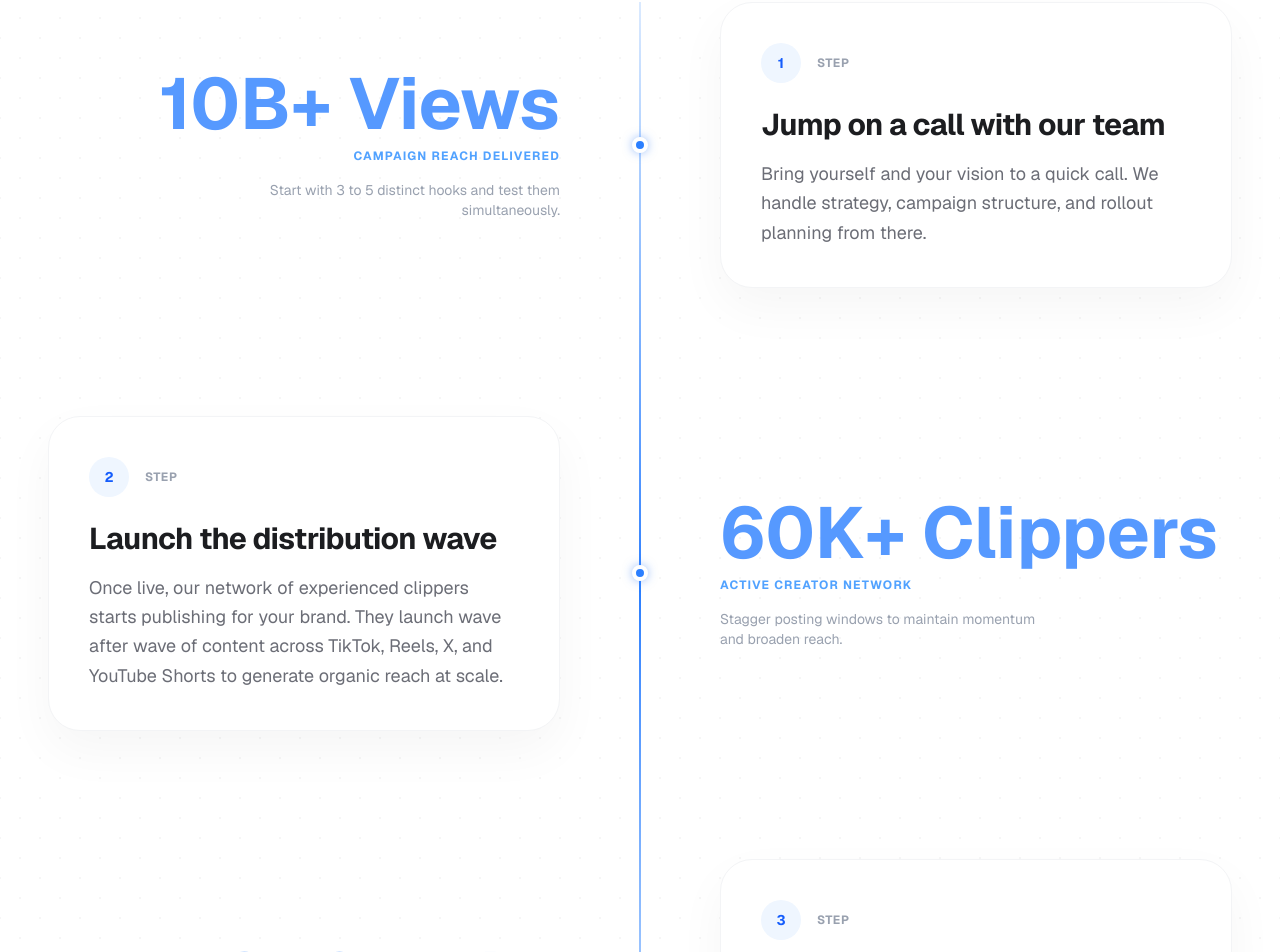
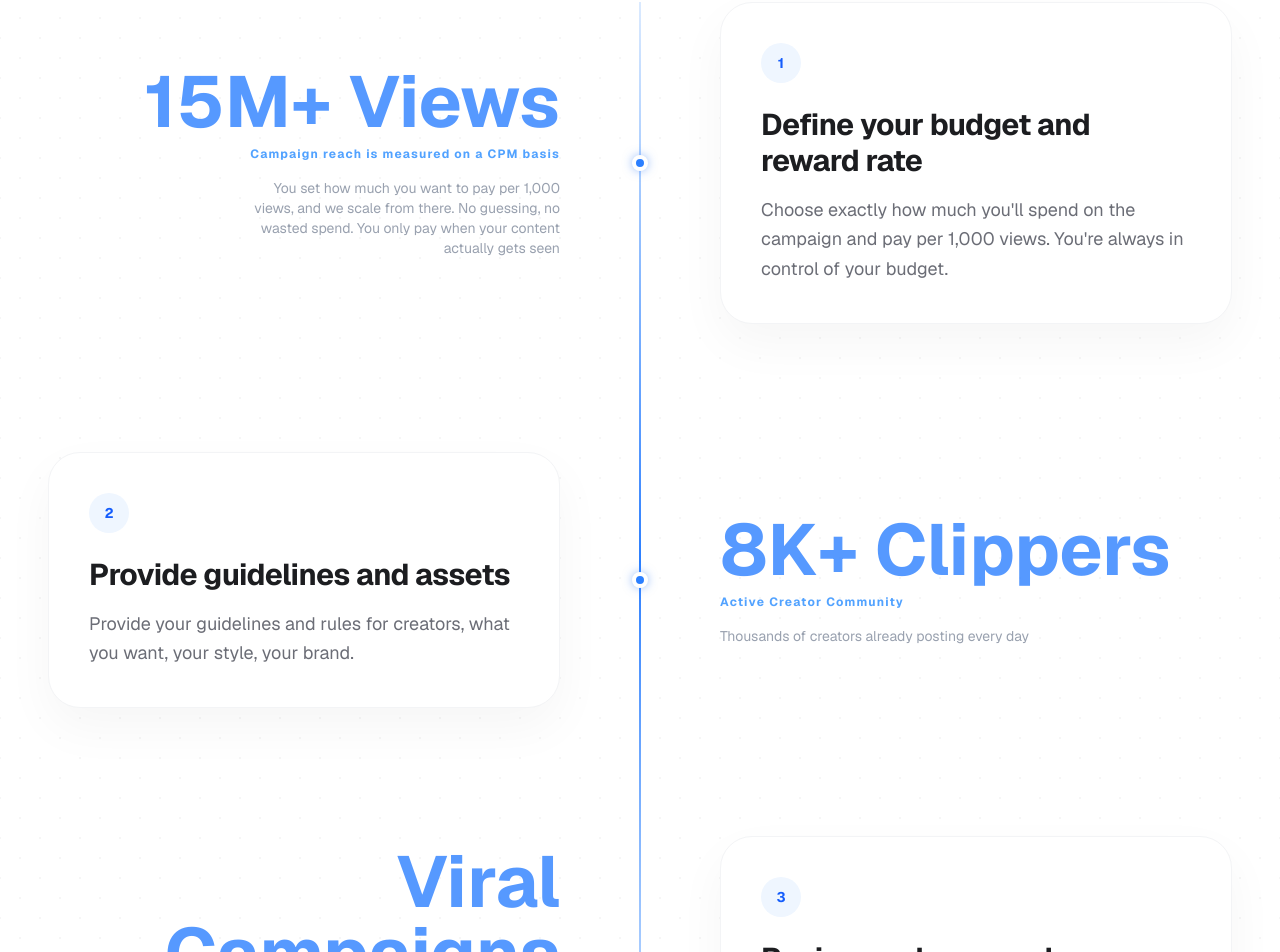
Before and after one commit to rhexai/multimillion-clippers, a Next.js app: page / in a window 1280 px wide. Shown: the part 2631-3583 px from the top of the page. Built offline with nearby package versions, Linux system fonts and the light colour scheme.

Commit message:
docs: update campaign steps and statistics

```diff
--- a/components/Navbar.tsx
+++ b/components/Navbar.tsx
@@ -28,13 +28,13 @@ export default function Navbar() {
 
   return (
     <>
-      <nav className={`fixed top-0 left-0 right-0 z-50 flex items-center justify-between px-3 md:px-6 py-4 transition-all duration-300 ${isScrolled || isMenuOpen ? "bg-white/95 backdrop-blur-md shadow-sm border-b border-gray-200" : "glass-nav border-b border-[var(--color-nav-border)]"}`}>
+      <nav className={`fixed top-0 left-0 right-0 z-50 flex items-center justify-between px-4 md:px-6 py-4 transition-all duration-300 ${isScrolled || isMenuOpen ? "bg-white/95 backdrop-blur-md shadow-sm border-b border-gray-200" : "glass-nav border-b border-[var(--color-nav-border)]"}`}>
         <div className="flex items-center gap-12">
           <Link href="/" className="flex items-center">
             <img
               src="/mmclippers.png"
               alt="Multimillion Clippers Logo"
-              className={`h-[80px] md:h-[150px] w-auto object-contain transition-all duration-300 ${isScrolled || isMenuOpen ? "brightness-0 opacity-80" : ""}`}
+              className={`h-[110px] md:h-[150px] w-auto object-contain transition-all duration-300 ${isScrolled || isMenuOpen ? "brightness-0" : ""}`}
             />
           </Link>
           <div className={`hidden md:flex items-center gap-8 text-sm font-medium transition-colors duration-300 ${isScrolled ? "text-gray-900" : "text-white/80"}`}>
--- a/components/Steps.tsx
+++ b/components/Steps.tsx
@@ -26,20 +26,20 @@ export default function Steps() {
   const steps = [
     {
       number: "1",
-      title: "Jump on a call with our team",
-      description: "Bring yourself and your vision to a quick call. We handle strategy, campaign structure, and rollout planning from there.",
+      title: "Define your budget and reward rate",
+      description: "Choose exactly how much you'll spend on the campaign and pay per 1,000 views. You're always in control of your budget.",
       side: "right",
     },
     {
       number: "2",
-      title: "Launch the distribution wave",
-      description: "Once live, our network of experienced clippers starts publishing for your brand. They launch wave after wave of content across TikTok, Reels, X, and YouTube Shorts to generate organic reach at scale.",
+      title: "Provide guidelines and assets",
+      description: "Provide your guidelines and rules for creators, what you want, your style, your brand.",
       side: "left",
     },
     {
       number: "3",
-      title: "Track Performance In Real Time",
-      description: "We provide a dashboard where you can track videos created, views generated, and the performance patterns shaping the next wave.",
+      title: "Review and approval",
+      description: "Multimillion Clippers will review the submitted clips, setup campaign, you add funds and watch them go viral.",
       side: "right",
     }
   ];
@@ -91,9 +91,9 @@ export default function Steps() {
             <div className="relative flex flex-col md:flex-row items-start md:items-center">
               <div className="hidden md:block w-1/2 pr-20 text-right">
                 <motion.div variants={itemVariants} className="inline-block">
-                  <span className="text-5xl md:text-7xl font-bold text-blue-500/80 block">10B+ Views</span>
-                  <span className="text-blue-400 font-bold tracking-widest text-xs uppercase mt-2 block">Campaign Reach Delivered</span>
-                  <p className="text-gray-400 text-sm mt-4 max-w-xs ml-auto">Start with 3 to 5 distinct hooks and test them simultaneously.</p>
+                  <span className="text-5xl md:text-7xl font-bold text-blue-500/80 block">15M+ Views</span>
+                  <span className="text-blue-400 font-bold tracking-widest text-xs mt-2 block">Campaign reach is measured on a CPM basis</span>
+                  <p className="text-gray-400 text-sm mt-4 max-w-xs ml-auto">You set how much you want to pay per 1,000 views, and we scale from there. No guessing, no wasted spend. You only pay when your content actually gets seen</p>
                 </motion.div>
               </div>
 
@@ -104,15 +104,14 @@ export default function Steps() {
                 <motion.div variants={itemVariants} className="bg-white rounded-[24px] md:rounded-[32px] p-6 md:p-10 shadow-[0_20px_50px_rgba(0,0,0,0.04)] border border-gray-100 relative group hover:shadow-[0_30px_60px_rgba(0,0,0,0.08)] transition-all">
                   <div className="flex items-center gap-4 mb-4 md:mb-6">
                     <div className="w-8 h-8 md:w-10 md:h-10 rounded-full bg-blue-50 text-blue-600 flex items-center justify-center font-bold text-xs md:text-sm">1</div>
-                    <span className="text-gray-400 font-bold uppercase tracking-wider text-[10px] md:text-xs">Step</span>
                   </div>
                   <h3 className="text-xl md:text-3xl font-bold text-[#1C1D20] mb-3 md:mb-4">{steps[0].title}</h3>
                   <p className="text-[#6B6D76] text-base md:text-lg leading-relaxed">{steps[0].description}</p>
 
                   {/* Mobile-only stats */}
                   <div className="mt-6 md:hidden pt-6 border-t border-gray-50">
-                    <span className="text-3xl font-bold text-blue-500/80 block">10B+ Views</span>
-                    <span className="text-blue-400 font-bold tracking-widest text-[10px] uppercase mt-1 block">Campaign Reach Delivered</span>
+                    <span className="text-3xl font-bold text-blue-500/80 block">15M+ Views</span>
+                    <span className="text-blue-400 font-bold tracking-widest text-[10px] uppercase mt-1 block">Campaign Reach Measured on CPM basis</span>
                   </div>
                 </motion.div>
               </div>
@@ -124,15 +123,14 @@ export default function Steps() {
                 <motion.div variants={itemVariants} className="bg-white rounded-[24px] md:rounded-[32px] p-6 md:p-10 shadow-[0_20px_50px_rgba(0,0,0,0.04)] border border-gray-100 relative group hover:shadow-[0_30px_60px_rgba(0,0,0,0.08)] transition-all">
                   <div className="flex items-center gap-4 mb-4 md:mb-6">
                     <div className="w-8 h-8 md:w-10 md:h-10 rounded-full bg-blue-50 text-blue-600 flex items-center justify-center font-bold text-xs md:text-sm">2</div>
-                    <span className="text-gray-400 font-bold uppercase tracking-wider text-[10px] md:text-xs">Step</span>
                   </div>
                   <h3 className="text-xl md:text-3xl font-bold text-[#1C1D20] mb-3 md:mb-4">{steps[1].title}</h3>
                   <p className="text-[#6B6D76] text-base md:text-lg leading-relaxed">{steps[1].description}</p>
 
                   {/* Mobile-only stats */}
                   <div className="mt-6 md:hidden pt-6 border-t border-gray-50">
-                    <span className="text-3xl font-bold text-blue-500/80 block">60K+ Clippers</span>
-                    <span className="text-blue-400 font-bold tracking-widest text-[10px] uppercase mt-1 block">Active Creator Network</span>
+                    <span className="text-3xl font-bold text-blue-500/80 block">8K+ Clippers</span>
+                    <span className="text-blue-400 font-bold tracking-widest text-[10px] mt-1 block">Active Creator Community</span>
                   </div>
                 </motion.div>
               </div>
@@ -142,9 +140,9 @@ export default function Steps() {
 
               <div className="hidden md:block w-1/2 pl-20 order-1 md:order-2">
                 <motion.div variants={itemVariants}>
-                  <span className="text-5xl md:text-7xl font-bold text-blue-500/80 block">60K+ Clippers</span>
-                  <span className="text-blue-400 font-bold tracking-widest text-xs uppercase mt-2 block">Active Creator Network</span>
-                  <p className="text-gray-400 text-sm mt-4 max-w-xs">Stagger posting windows to maintain momentum and broaden reach.</p>
+                  <span className="text-5xl md:text-7xl font-bold text-blue-500/80 block">8K+ Clippers</span>
+                  <span className="text-blue-400 font-bold tracking-widest text-xs mt-2 block">Active Creator Community</span>
+                  <p className="text-gray-400 text-sm mt-4 max-w-xs">Thousands of creators already posting every day</p>
                 </motion.div>
               </div>
             </div>
@@ -153,9 +151,11 @@ export default function Steps() {
             <div className="relative flex flex-col md:flex-row items-start md:items-center">
               <div className="hidden md:block w-1/2 pr-20 text-right">
                 <motion.div variants={itemVariants} className="inline-block">
-                  <span className="text-5xl md:text-7xl font-bold text-blue-500/80 block">340% Lift</span>
-                  <span className="text-blue-400 font-bold tracking-widest text-xs uppercase mt-2 block">Engagement Spikes</span>
-                  <p className="text-gray-400 text-sm mt-4 max-w-xs ml-auto">Scale only the edits with strong hold rate and repost velocity.</p>
+                  <span className="text-5xl md:text-7xl font-bold text-blue-500/80 block">Viral Campaigns</span>
+                  <span className="text-blue-400 font-bold tracking-widest text-xs mt-2 block">Content that keeps spreading even after launch</span>
+                  <p className="text-gray-400 text-sm mt-4 max-w-xs ml-auto">Millions of views from short clips across TikTok, Reels, Shorts, X
+                    <br />Videos hitting 500K–50M+ consistently
+                    Campaigns blowing up in days, not months</p>
                 </motion.div>
               </div>
 
@@ -166,7 +166,6 @@ export default function Steps() {
                 <motion.div variants={itemVariants} className="bg-white rounded-[24px] md:rounded-[32px] p-6 md:p-10 shadow-[0_20px_50px_rgba(0,0,0,0.04)] border border-gray-100 relative group hover:shadow-[0_30px_60px_rgba(0,0,0,0.08)] transition-all">
                   <div className="flex items-center gap-4 mb-4 md:mb-6">
                     <div className="w-8 h-8 md:w-10 md:h-10 rounded-full bg-blue-50 text-blue-600 flex items-center justify-center font-bold text-xs md:text-sm">3</div>
-                    <span className="text-gray-400 font-bold uppercase tracking-wider text-[10px] md:text-xs">Step</span>
                   </div>
                   <h3 className="text-xl md:text-3xl font-bold text-[#1C1D20] mb-3 md:mb-4">{steps[2].title}</h3>
                   <p className="text-[#6B6D76] text-base md:text-lg leading-relaxed">{steps[2].description}</p>
```
